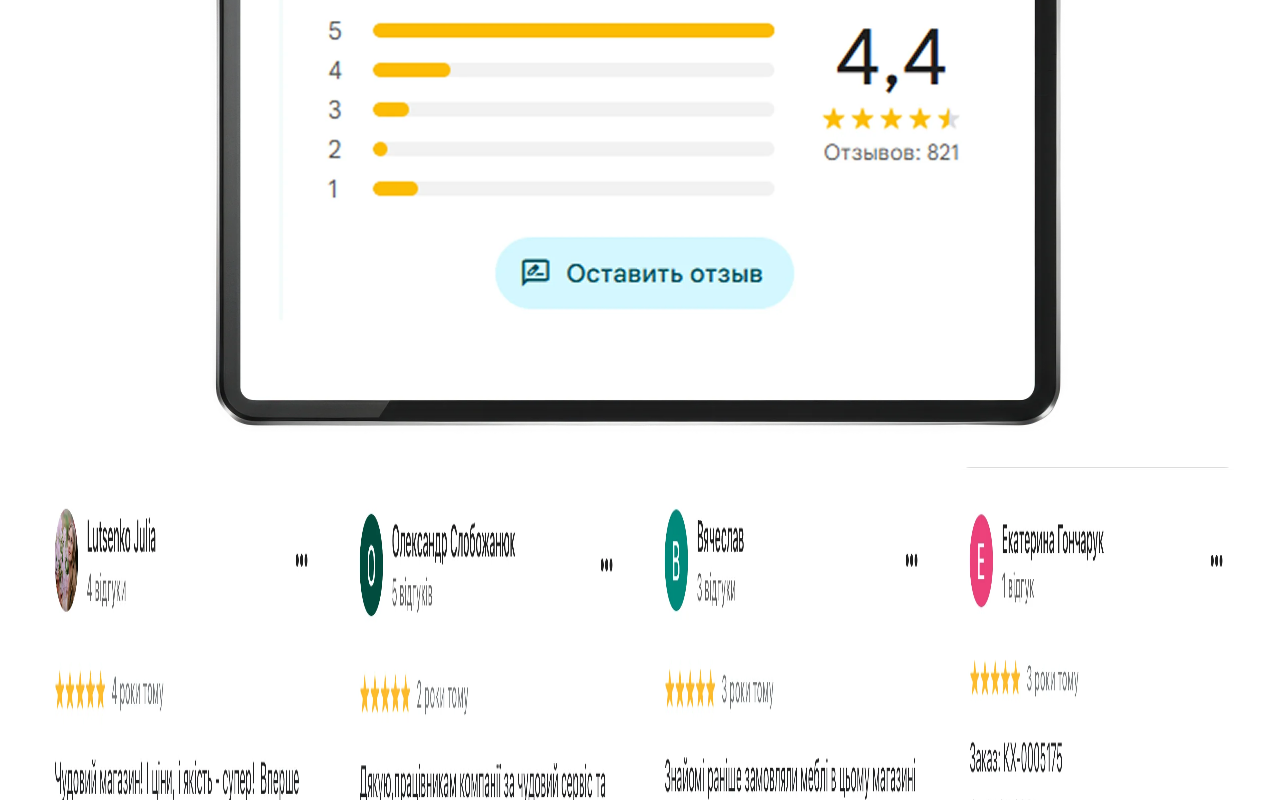
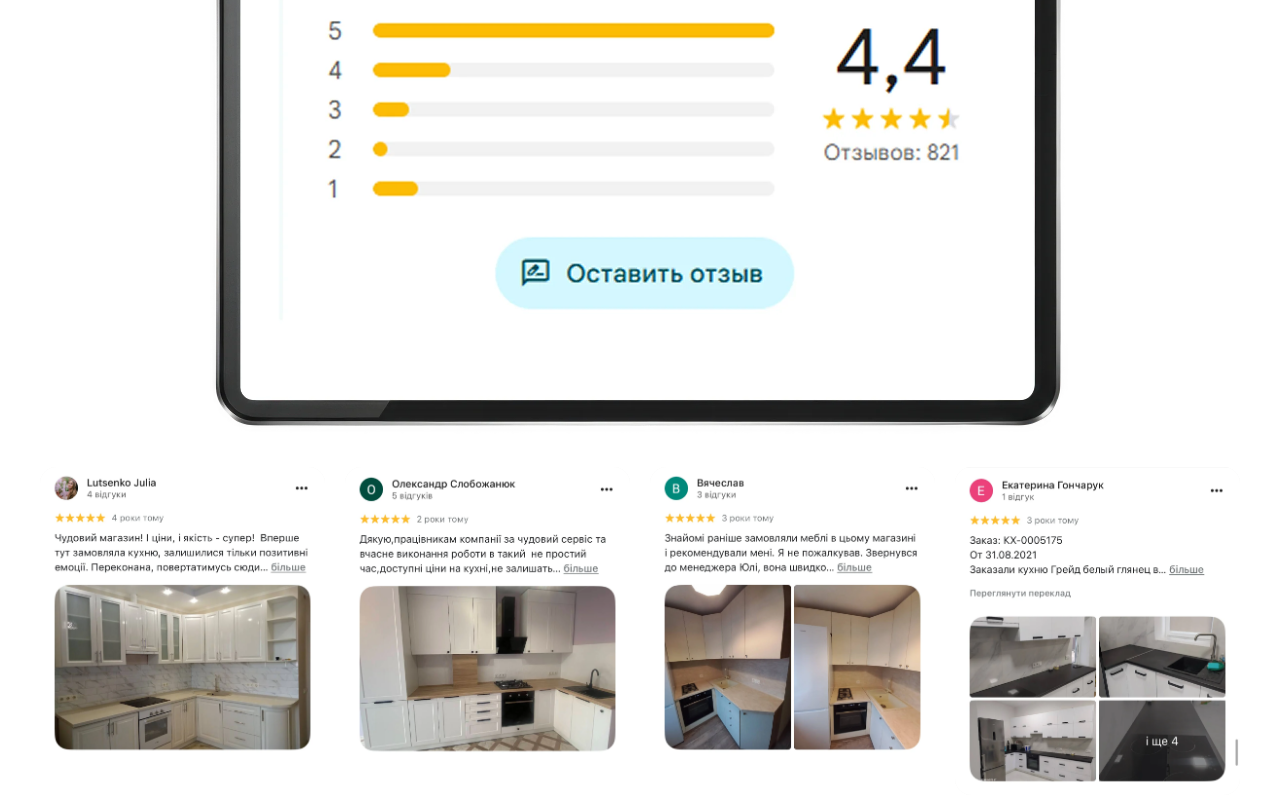
Before and after one commit to frontwebil/fayni-mebli-garderobny, a React (Vite) app: page / in a window 1280 px wide. Shown: the part 4485-5285 px from the top of the page. Built offline with nearby package versions, Linux system fonts and the light colour scheme; a web font is replaced by a local one.

Commit message:
fix: remove explicit width/height from Gallery, Testimonials, AboutUs images

```diff
--- a/src/Components/About-us/AboutUs.tsx
+++ b/src/Components/About-us/AboutUs.tsx
@@ -5,7 +5,7 @@ export function AboutUs() {
     <section className="about-us" id="about" aria-labelledby="about-title">
       <div className="container">
         <div className="about-us-img">
-          <img src="/About/main.webp" alt="Фото нашої команди" loading="lazy" width="1280" height="960" />
+          <img src="/About/main.webp" alt="Фото нашої команди" loading="lazy" />
         </div>
         <div className="about-us-text">
           <h2 className="about-us-text-title" id="about-title">
--- a/src/Components/Gallery/Gallery.tsx
+++ b/src/Components/Gallery/Gallery.tsx
@@ -103,8 +103,6 @@ export function Gallery() {
                 alt={image.alt}
                 loading="lazy"
                 decoding="async"
-                width={938}
-                height={1088}
               />
             </button>
           ))}
--- a/src/Components/Testimonials/Testimonials.tsx
+++ b/src/Components/Testimonials/Testimonials.tsx
@@ -74,8 +74,6 @@ export function Testimonials() {
                 alt={testimonial.alt}
                 loading="lazy"
                 decoding="async"
-                width={1170}
-                height={1300}
               />
             </button>
           ))}
```
